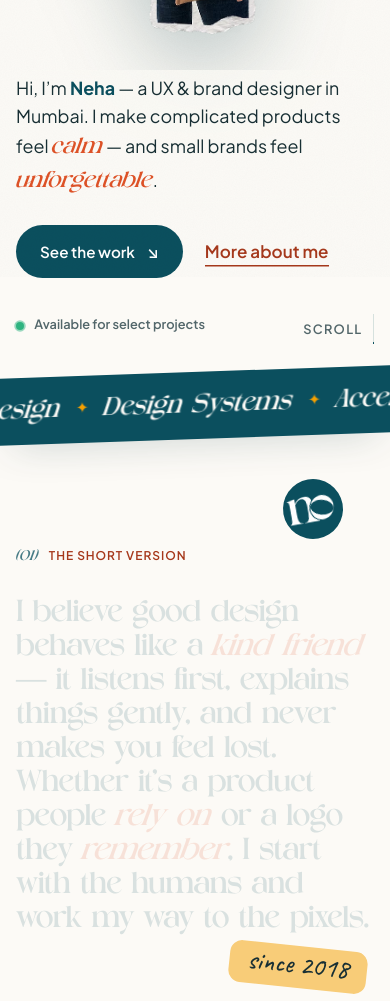
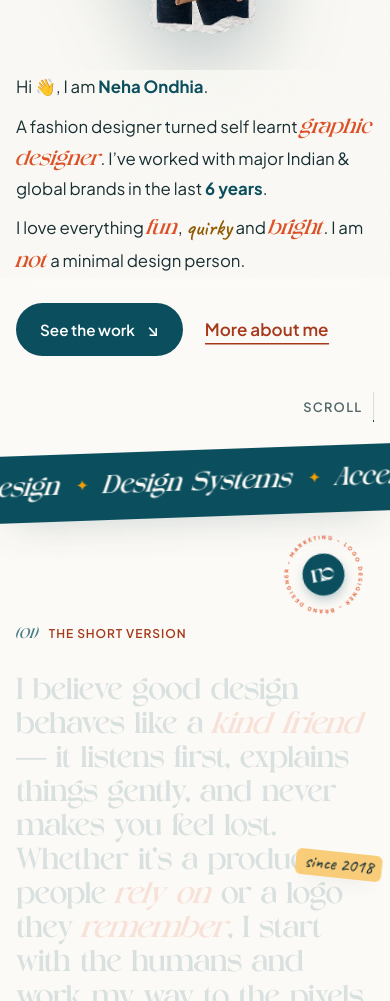
Before and after one commit to KANHA-KC/portfolio-neha, a Next.js app: page / in a window 390 px wide. Shown: the part 567-1568 px from the top of the page. Built offline with nearby package versions, Linux system fonts and the light colour scheme; no server answers.

Commit message:
feat: update hero section, add manifesto badge and animations, and refine cursor tracking

```diff
--- a/src/app/globals.css
+++ b/src/app/globals.css
@@ -386,6 +386,16 @@ em {
 .cursor {
   display: none;
 }
+@media (hover: hover) and (pointer: fine) {
+  html.has-cursor,
+  html.has-cursor * {
+    cursor: none !important;
+  }
+  html.has-cursor input:not([type="submit"]):not([type="button"]),
+  html.has-cursor textarea {
+    cursor: text !important;
+  }
+}
 .has-cursor .cursor {
   display: block;
   position: fixed;
@@ -912,20 +922,33 @@ em {
   max-width: clamp(260px, calc(50% - min(36vw, 68svh) / 2 - var(--g) - 16px), 400px);
 }
 .hero-lede {
-  font-size: 1.12rem;
+  font-size: 1.05rem;
   line-height: 1.55;
   background: rgba(252, 250, 246, 0.82);
   backdrop-filter: blur(6px);
   border-radius: var(--r-lg);
   padding: 4px 0;
+  display: flex;
+  flex-direction: column;
+  gap: 0.65rem;
 }
 .hero-lede strong {
   color: var(--teal);
+  font-weight: 700;
 }
 .hero-lede em {
   font-family: var(--f-display);
   font-size: 1.25em;
   color: var(--pap);
+  font-style: italic;
+}
+.hero-lede .hand {
+  font-family: var(--f-hand);
+  font-size: 1.35em;
+  color: var(--burnt);
+  font-weight: 600;
+  vertical-align: -0.06em;
+  padding: 0 1px;
 }
 .hero-actions {
   display: flex;
@@ -1064,24 +1087,96 @@ em {
   display: grid;
   place-items: center;
 }
+.mf-side-wrap {
+  position: absolute;
+  right: clamp(16px, 7vw, 100px);
+  top: clamp(80px, 12vw, 150px);
+  width: 220px;
+  height: 720px;
+  pointer-events: none;
+  z-index: 3;
+}
+.mf-side-wrap .mf-pop {
+  pointer-events: auto;
+}
 .mf-pop--a {
-  right: 12%;
-  top: 22%;
+  position: absolute;
+  top: 0;
+  left: 0;
+  width: 190px;
+  height: 190px;
+}
+.mf-badge {
+  position: relative;
+  width: 190px;
+  height: 190px;
+  display: grid;
+  place-items: center;
+}
+.mf-badge-ring {
+  position: absolute;
+  inset: 0;
+  width: 100%;
+  height: 100%;
+  animation: spin 18s linear infinite;
+  transform-origin: center center;
+}
+.mf-badge-text {
+  font-family: var(--f-sans);
+  font-weight: 700;
+  font-size: 11px;
+  letter-spacing: 0.08em;
+  text-transform: uppercase;
+  fill: var(--pap);
+}
+.mf-badge-circle {
   width: 84px;
   height: 84px;
   background: var(--teal);
   border-radius: 50%;
+  display: grid;
+  place-items: center;
+  box-shadow: 0 10px 26px -6px rgba(11, 79, 94, 0.4);
   transform: rotate(-10deg);
+  transition: transform 0.3s var(--ease), box-shadow 0.3s var(--ease);
+}
+.mf-badge:hover .mf-badge-circle {
+  transform: rotate(0deg) scale(1.06);
+  box-shadow: 0 14px 32px -6px rgba(11, 79, 94, 0.5);
+}
+.mf-line-track {
+  position: absolute;
+  top: 160px;
+  left: 30px;
+  width: 155px;
+  height: 490px;
+  overflow: hidden;
+  pointer-events: none;
+  z-index: 1;
+}
+.mf-dashed-line {
+  position: absolute;
+  top: 0;
+  left: 0;
+  width: 155px;
+  height: 490px;
+  display: block;
+}
+.mf-dashed-line path {
+  stroke: rgba(24, 47, 52, 0.22);
 }
 .mf-pop--b {
-  right: 6%;
-  bottom: 28%;
-  font-size: 2.4rem;
+  position: absolute;
+  top: 650px;
+  right: 8px;
+  font-size: 2.3rem;
   color: var(--ink);
   background: var(--soft-gold);
   padding: 4px 18px 8px;
   border-radius: 12px;
   transform: rotate(6deg);
+  box-shadow: var(--shadow);
+  white-space: nowrap;
 }
 .mf-pop--c {
   left: 46%;
@@ -3516,14 +3611,11 @@ a:hover .media-icon {
   .manifesto-text {
     text-indent: 0;
   }
-  .mf-pop--a {
-    width: 60px;
-    height: 60px;
-    top: 7%;
-  }
-  .mf-pop--b {
-    font-size: 1.7rem;
-    bottom: 5%;
+  .mf-side-wrap {
+    right: 4px;
+    top: 10px;
+    transform: scale(0.5);
+    transform-origin: top right;
   }
   .mf-pop--c {
     display: none;
--- a/src/components/Cursor.js
+++ b/src/components/Cursor.js
@@ -16,9 +16,15 @@ export default function Cursor() {
     const xTo = gsap.quickTo(el, "x", { duration: 0.45, ease: "power3" });
     const yTo = gsap.quickTo(el, "y", { duration: 0.45, ease: "power3" });
 
+    let hasMoved = false;
     const move = (e) => {
-      xTo(e.clientX);
-      yTo(e.clientY);
+      if (!hasMoved) {
+        gsap.set(el, { x: e.clientX, y: e.clientY });
+        hasMoved = true;
+      } else {
+        xTo(e.clientX);
+        yTo(e.clientY);
+      }
       const target = e.target.closest?.("[data-cursor], a, button, input, textarea, label");
       const label = target?.getAttribute("data-cursor");
       if (label && label !== "home") {
@@ -30,7 +36,10 @@ export default function Cursor() {
         el.dataset.state = "";
       }
     };
-    const leave = () => (el.dataset.state = "gone");
+    const leave = () => {
+      el.dataset.state = "gone";
+      hasMoved = false;
+    };
     const down = () => el.classList.add("is-down");
     const up = () => el.classList.remove("is-down");
 
@@ -48,7 +57,7 @@ export default function Cursor() {
   }, []);
 
   return (
-    <div ref={ref} className="cursor" aria-hidden="true">
+    <div ref={ref} className="cursor" data-state="gone" aria-hidden="true">
       <span className="cursor-blob">
         <span ref={labelRef} className="cursor-label" />
       </span>
--- a/src/components/home/Hero.js
+++ b/src/components/home/Hero.js
@@ -114,9 +114,17 @@ export default function Hero({ profile }) {
       </div>
 
       <div className="hero-copy">
-        <p className="hero-lede hero-fade">
-          Hi, I’m <strong>{profile.firstName}</strong> — <Emph text={profile.heroIntro} />
-        </p>
+        <div className="hero-lede hero-fade">
+          <p>
+            Hi 👋, I am <strong>{profile.name || "Neha Ondhia"}</strong>.
+          </p>
+          <p>
+            A fashion designer turned self learnt <em>graphic designer</em>. I’ve worked with major Indian & global brands in the last <strong>6 years</strong>.
+          </p>
+          <p>
+            I love everything <em>fun</em>, <span className="hand">quirky</span> and <em>bright</em>. I am <em>not</em> a minimal design person.
+          </p>
+        </div>
         <div className="hero-actions hero-fade">
           <Link href="/work" className="btn btn--teal" data-cursor="peek">
             See the work <span aria-hidden="true">↘</span>
@@ -126,7 +134,11 @@ export default function Hero({ profile }) {
       </div>
 
       <div className="hero-meta hero-fade">
-        <span><span className="pulse" aria-hidden="true" /> {profile.availability}</span>
+        {profile.availability ? (
+          <span><span className="pulse" aria-hidden="true" /> {profile.availability}</span>
+        ) : (
+          <span />
+        )}
         <span className="hero-scroll" aria-hidden="true">scroll <i /></span>
       </div>
     </section>
--- a/src/components/home/Manifesto.js
+++ b/src/components/home/Manifesto.js
@@ -30,6 +30,23 @@ export default function Manifesto({ text }) {
         duration: 0.8,
         scrollTrigger: { trigger: root.current, start: "top 60%" }
       });
+      const track = root.current.querySelector(".mf-line-track");
+      if (track) {
+        gsap.fromTo(
+          track,
+          { height: 0 },
+          {
+            height: 490,
+            ease: "none",
+            scrollTrigger: {
+              trigger: root.current,
+              start: "top 70%",
+              end: "bottom 60%",
+              scrub: true
+            }
+          }
+        );
+      }
       return () => split.revert();
     },
     { scope: root }
@@ -43,8 +60,51 @@ export default function Manifesto({ text }) {
       <p className="manifesto-text">
         <Emph text={text} />
       </p>
-      <span className="mf-pop mf-pop--a" aria-hidden="true"><Logo variant="monogram" height={28} color="#fff" /></span>
-      <span className="mf-pop mf-pop--b hand" aria-hidden="true">since 2018</span>
+
+      <div className="mf-side-wrap" aria-hidden="true">
+        <div className="mf-pop mf-pop--a">
+          <div className="mf-badge">
+            <svg viewBox="0 0 200 200" className="mf-badge-ring">
+              <defs>
+                <path
+                  id="mf-text-path"
+                  d="M 100, 100 m -74, 0 a 74,74 0 1,1 148,0 a 74,74 0 1,1 -148,0"
+                />
+              </defs>
+              <text className="mf-badge-text">
+                <textPath href="#mf-text-path" textLength="455" lengthAdjust="spacing">
+                  Logo Designer - Brand Designer - Marketing -{" "}
+                </textPath>
+              </text>
+            </svg>
+            <div className="mf-badge-circle">
+              <Logo variant="monogram" height={28} color="#ffffff" />
+            </div>
+          </div>
+        </div>
+
+        <div className="mf-line-track">
+          <svg className="mf-dashed-line" viewBox="0 0 160 500" fill="none">
+            <path
+              d="M 36 6 C 90 60, 110 140, 84 210 C 52 290, 24 350, 52 420 C 68 455, 96 480, 126 492"
+              stroke="rgba(24, 47, 52, 0.22)"
+              strokeWidth="2.2"
+              strokeDasharray="5 5"
+              strokeLinecap="round"
+            />
+            <path
+              d="M 112 482 L 127 492 L 114 500"
+              stroke="rgba(24, 47, 52, 0.25)"
+              strokeWidth="2.2"
+              strokeLinecap="round"
+              strokeLinejoin="round"
+            />
+          </svg>
+        </div>
+
+        <span className="mf-pop mf-pop--b hand">since 2018</span>
+      </div>
+
       <span className="mf-pop mf-pop--c" aria-hidden="true">✿</span>
     </section>
   );
--- a/src/content/seed.js
+++ b/src/content/seed.js
@@ -7,8 +7,8 @@ export const profile = {
   name: "Neha Ondhia",
   role: "UX, Brand & Visual Designer",
   headline: "Designing human things for digital places.",
-  // *asterisks* mark the words shown in italic accent colour.
-  heroIntro: "a UX & brand designer in Mumbai. I make complicated products feel *calm* — and small brands feel *unforgettable*.",
+  heroIntro:
+    "Hi 👋, I am Neha Ondhia.\nA fashion designer turned self learnt graphic designer. I’ve worked with major Indian and global brands in the last 6years.\nI love everything fun, quirky and bright. I am not a minimal design person.",
   manifesto:
     "I believe good design behaves like a *kind friend* — it listens first, explains things gently, and never makes you feel lost. Whether it’s a product people *rely on* or a logo they *remember*, I start with the humans and work my way to the pixels.",
   intro:
@@ -21,7 +21,7 @@ export const profile = {
   email: "neha@nehaondhia.com",
   location: "Mumbai, India",
   timezone: "Asia/Kolkata",
-  availability: "Available for select projects",
+  // availability: "Available for select projects",
   portrait: "/brand/neha-cutout.webp",
   socials: ["LinkedIn | https://linkedin.com/in/nehaondhia", "Dribbble | https://dribbble.com/nehaondhia"],
   principles: [
```
